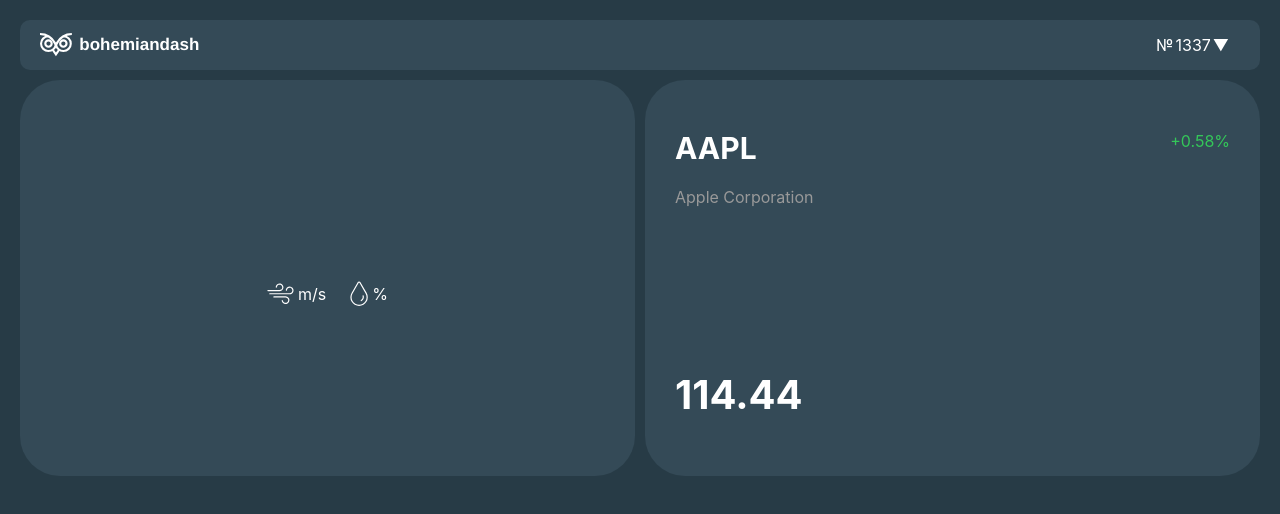
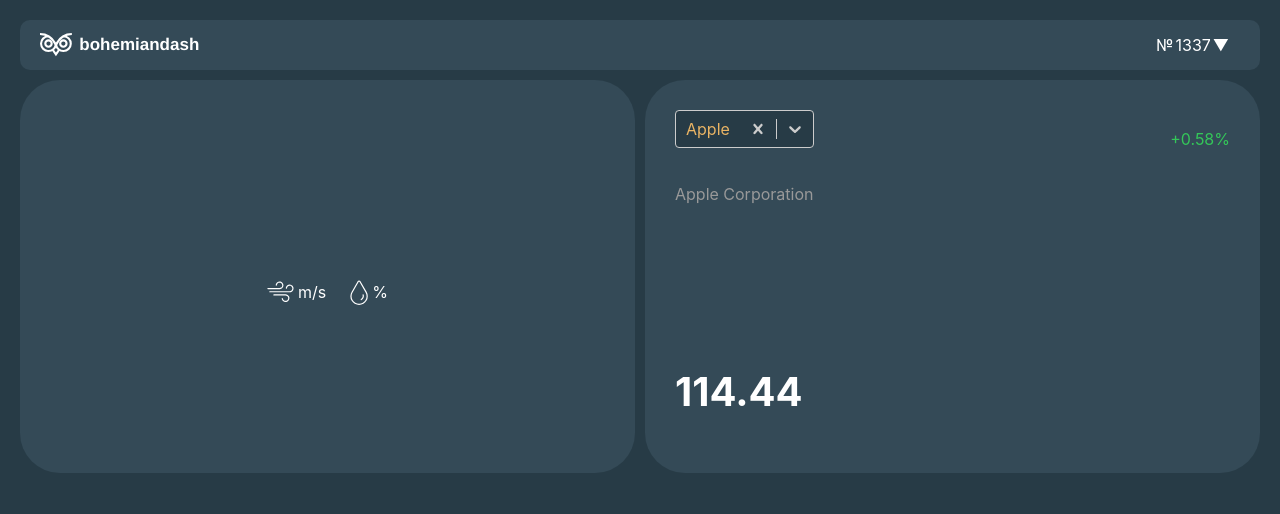
Before and after one commit to jonagull/bohemian-dash, a React (Create React App) app: page / in a window 1280 px wide. Shown: the top 514 px of the page. Built offline with nearby package versions, Linux system fonts and the light colour scheme; no server answers.

Commit message:
Brought in all the data for the component to render correctly

```diff
--- a/src/components/widgets/StockWidget/index.tsx
+++ b/src/components/widgets/StockWidget/index.tsx
@@ -1,19 +1,41 @@
-import React from "react";
+import React, { useState } from "react";
+import { SelectOption } from "../../../types";
+import SelectDropDownMenu from "./SelectDropDownMenu";
 import StockChart from "./StockChart";
 
+const options = [
+  { value: "AAPL", label: "Apple" },
+  { value: "TSLA", label: "Tesla" },
+  { value: "AMZN", label: "Amazon" },
+  { value: "NVDA", label: "NVIDIA Corporation Common Stock" },
+  { value: "FB", label: "Meta Platforms" },
+  { value: "V", label: "Visa Inc." },
+  { value: "BAC", label: "Bank of America Corporation" },
+  { value: "PFE", label: "Pfizer Inc" },
+];
+
 export function StockWidget() {
+  const defaultTickerValue = options[0];
+  const [ticker, setTicker] = useState<SelectOption | null>(null);
+
   return (
     <React.Fragment>
       <div className="stock-widget__wrapper">
         <div className="ticker__container">
-          <h1>AAPL</h1>
+          <SelectDropDownMenu
+            ticker={ticker}
+            setTicker={setTicker}
+            defaultValue={defaultTickerValue}
+            options={options}
+          />
+          <h1>{ticker?.value}</h1>
           <p>+0.58%</p>
         </div>
         <div className="company-name__container">
           <p>Apple Corporation</p>
         </div>
         <div className="chart-data__container">
-          <StockChart />
+          <StockChart ticker={ticker?.value ?? defaultTickerValue.value} />
         </div>
         <div className="price__container">
           <h1>114.44</h1>
```
